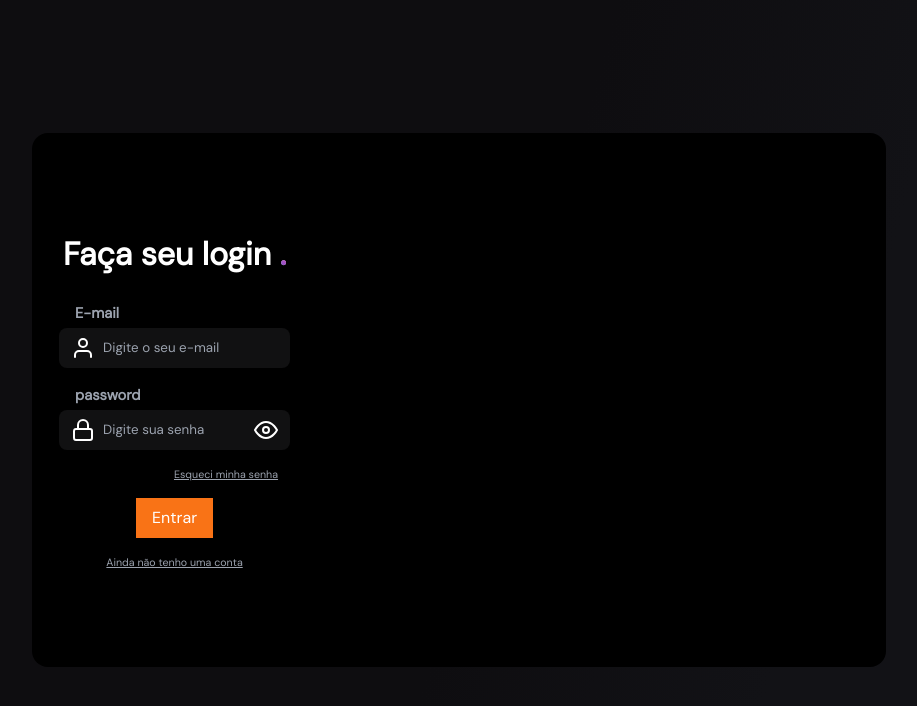
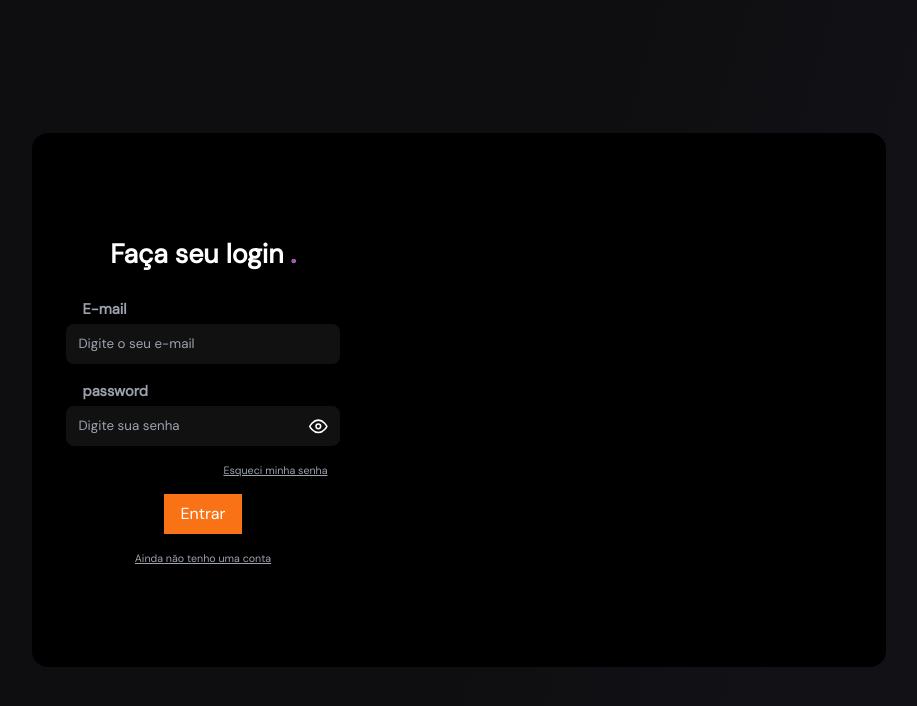
Before and after one commit to codante-io/mp-tela-login-tailwind, a Next.js app: page / in a window 1280 px wide. Shown: the top 706 px of the page, without its empty margins (181-1098 px from the left). Built offline with nearby package versions, Linux system fonts and the light colour scheme.

Commit message:
fix correção nos tamanhos dos inputs

```diff
--- a/src/app/page.tsx
+++ b/src/app/page.tsx
@@ -3,8 +3,8 @@ import * as B from "@/blocks";
 export default function Home() {
   return (
     <div className="flex justify-center items-center h-4/6 w-4/6 bor bg-black rounded-[1rem] overflow-hidden">
-      <div className="w-1/3 h-full flex flex-col items-center justify-center gap-6">
-        <h1 className="text-white text-[24pt] font-bold">
+      <div className="w-2/5 h-full flex flex-col items-center justify-center gap-6">
+        <h1 className="text-white text-[20pt] font-bold">
           Faça seu login{" "}
           <span
             style={{
@@ -21,7 +21,7 @@ export default function Home() {
         <B.LoginForm />
       </div>
 
-      <div className="w-2/3 h-full flex flex-col items-center justify-center"></div>
+      <div className="w-3/5 h-full flex flex-col items-center justify-center"></div>
     </div>
   );
 }
--- a/src/blocks/loginForm/index.tsx
+++ b/src/blocks/loginForm/index.tsx
@@ -6,25 +6,27 @@ import { FiUser, FiLock } from "react-icons/fi";
 
 export default function LoginForm() {
   return (
-    <form className="w-3.5/5 flex flex-col justify-center items-center gap-4">
+    <form className="w-4/5 flex flex-col justify-center items-center gap-4">
       <C.Input
-        icon={FiUser}
+        // icon={FiUser}
         label="E-mail"
         type="text"
         placeholder="Digite o seu e-mail"
       />
       <C.Input
-        icon={FiLock}
+        // icon={FiLock}
         label="password"
         type="password"
         placeholder="Digite sua senha"
       />
+
       <Link
         href="recover"
         className="self-end text-[#9CA3AF] text-[8pt] underline pr-3"
       >
         Esqueci minha senha
       </Link>
+
       <button className="bg-orange-500 text-white py-[.5rem] px-[1rem]">
         Entrar
       </button>
--- a/src/components/input/index.tsx
+++ b/src/components/input/index.tsx
@@ -16,7 +16,7 @@ const Input = forwardRef<HTMLInputElement, T.IInputProps>(
       isErrored ? "text-red-500" : "text-white"
     } w-[80%] flex-1 items-center border-none outline-none bg-transparent text-[10pt] placeholder:text-[#9CA3AF] no-spin`;
 
-    const passwordEyeClass = "text-[18pt] text-white cursor-pointer";
+    const passwordEyeClass = "text-[14pt] text-white cursor-pointer";
 
     useEffect(() => {
       type === "password" ? setIsPassword(true) : setIsPassword(false);
@@ -50,7 +50,7 @@ const Input = forwardRef<HTMLInputElement, T.IInputProps>(
             <Icon
               className={`${
                 isErrored ? "text-red-500" : "text-white"
-              } text-[18pt] mr-2`}
+              } text-[14pt] mr-2`}
             />
           )}
 
```
